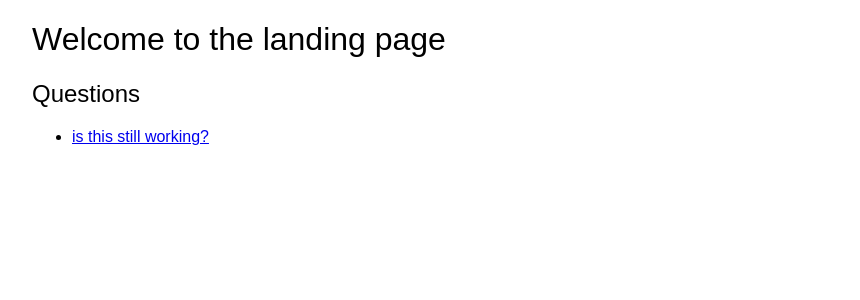
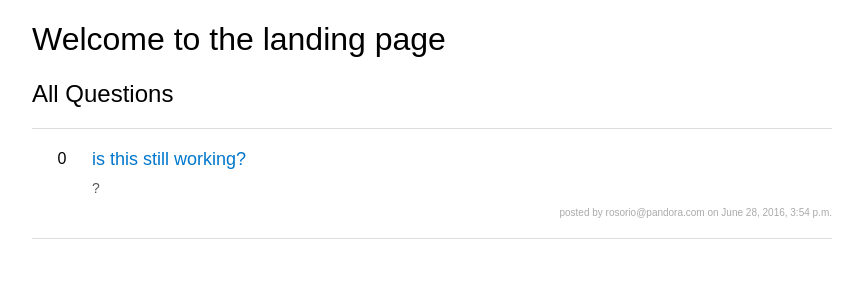
Before and after one commit to halfpete/stackd, a Django app: page / in a window 1280 px wide. Shown: the part 34-334 px from the top of the page, without its empty margins (8-868 px from the left). Run offline with Django 3.2, Linux system fonts and the light colour scheme; data comes from the database, SQL or seed files in the repository; parts of the project's set-up code (start-up, migrations or seed data) failed here and were passed over.

Commit message:
question list styles

```diff
--- a/stackd/overflow/static/css/style.css
+++ b/stackd/overflow/static/css/style.css
@@ -694,9 +694,63 @@ header nav a:hover {
  * 5.0 Content
  */
 
-#page {
-
+/*home page*/
+#question-list {
+    border-top: 1px solid #ddd;
 }
+.question {
+    padding: 20px 0;
+    border-bottom: 1px solid #ddd;
+}
+.question-score {
+    width: 60px;
+    float: left;
+    text-align: center;
+}
+.question-score h4 {
+    margin: 0;
+    line-height: 20px;
+}
+.question-body {
+    margin-left: 60px;
+}
+.question a,
+.question a:link {
+    text-decoration: none;
+    color: #07C;
+}
+.question a:visited {
+    color: #005999;
+}
+.question a:hover {
+    color: #3af;
+}
+.question h2 {
+    font-size: 18px;
+    margin: 0 0 10px;
+    line-height: 20px;
+}
+.question p {
+    margin: 0;
+    font-size: 14px;
+    color: #555;
+    line-height: 18px;
+    text-overflow: ellipsis;
+    word-wrap: break-word;
+    overflow: hidden;
+    max-height: 36px;
+}
+.question-label {
+    padding-top: 10px;
+    text-align: right;
+}
+.question-label h5 {
+    font-size: 10px;
+    color: #aaa;
+    margin: 0;
+    font-weight: 400;
+}
+/*end home page*/
 
 /*post*/
 #post form {
--- a/stackd/templates/overflow/index.html
+++ b/stackd/templates/overflow/index.html
@@ -3,14 +3,26 @@
 {% block content %}
 <div id="home" class="grid cf">
 	<h1>Welcome to the landing page</h1>
-	<h2>Questions</h2>
-	<div id="question-list">
+	<h2>All Questions</h2>
+	<div id="question-list" class="col-2-3">
 		{% if question_list %}
-			<ul>
 			{% for question in question_list %}
-				<li> <a href = "{{question.id}}/"> {{question.question_title}} </a></li>
+				<div class="question cf">
+					<div class="question-score">
+						<h4>{{question.netvotes}}</h4>
+					</div>
+					<div class="question-body">
+						<h2>
+							<a href = "{{question.id}}/">
+							{{question.question_title}}</a>
+						</h2>
+						<p>{{question.question_detail}}</p>
+						<div class="question-label">
+							<h5>posted by {{question.author}} on {{question.pub_date}}</h5>
+						</div>
+					</div>
+				</div>
 			{% endfor %}
-			</ul>
 		{% else %}
 			<p> No questions available </p>
 		{% endif %}
```
